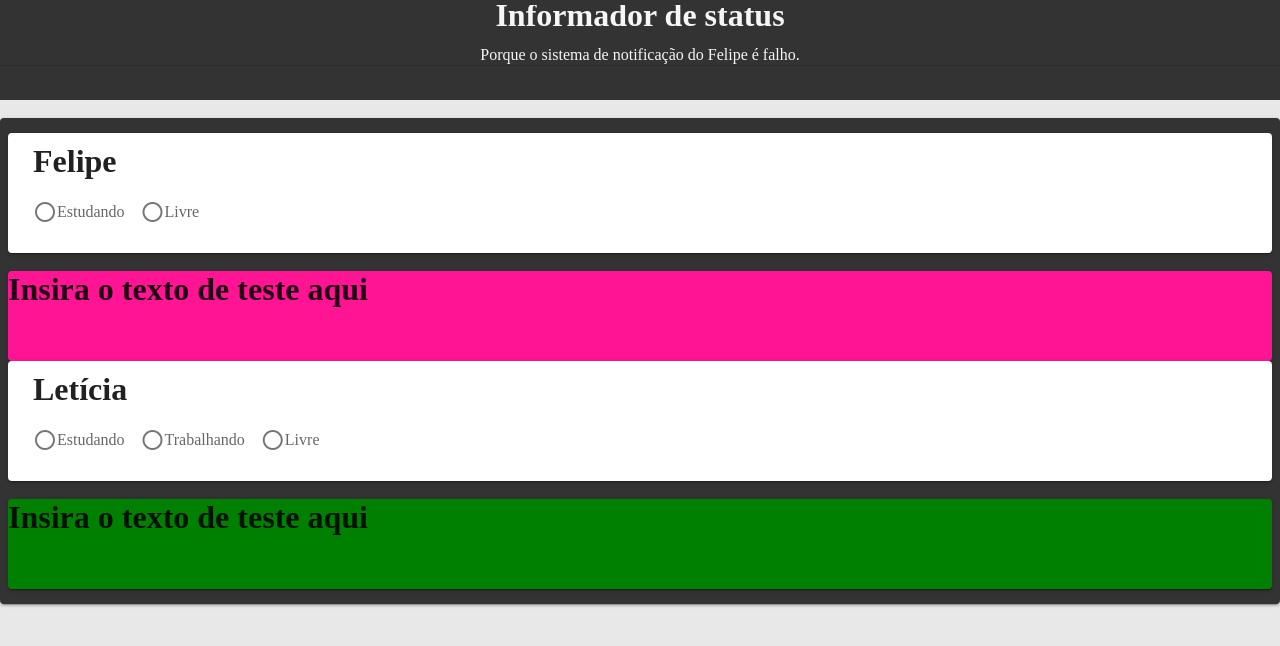
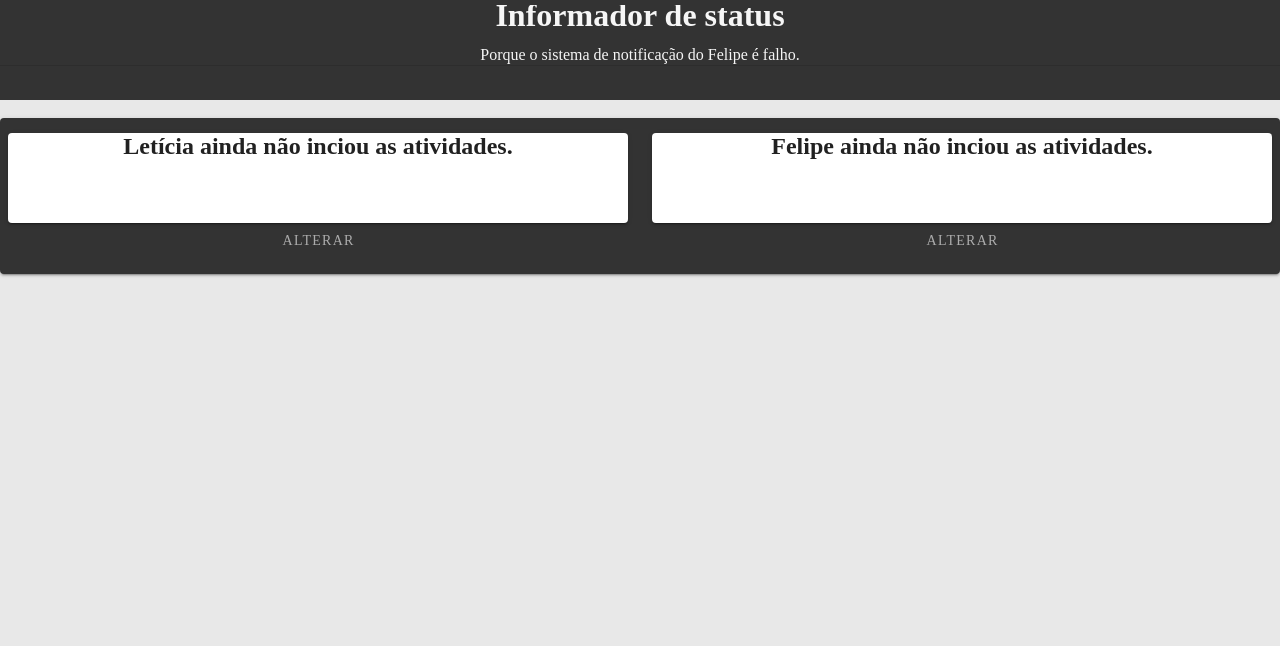
Before and after one commit to LelePG/Compartilhador-de-atividades, a Vue app in the folder app/: page / in a window 1280 px wide. Shown: the top 646 px of the page. Built offline with nearby package versions, Linux system fonts and the light colour scheme.

Commit message:
Inicio da implementacao do router

```diff
--- a/app/src/App.vue
+++ b/app/src/App.vue
@@ -2,7 +2,7 @@
   <div>
     <Cabecalho/>
     <br/>
-    <Corpo/>
+    <PaginaPrincipal/>
 
   </div>
 
@@ -10,12 +10,12 @@
 
 <script>
 import Cabecalho from './components/Cabecalho.vue';
-import Corpo from './components/Corpo.vue'
+import PaginaPrincipal from './paginas/PaginaPrincipal.vue'
 export default {
   name: 'App',
   components: {
     Cabecalho,
-    Corpo
+    PaginaPrincipal
   },
 
   data: () => ({
--- a/app/src/Vuex/Store.js
+++ b/app/src/Vuex/Store.js
@@ -7,11 +7,11 @@ export default new Vuex.Store({
     state:{
         leticia:{
             nome: "Letícia",
-            estado: "livre"
+            estado: ""
         },
         felipe:{
             nome: "Felipe",
-            estado: "estudando"
+            estado: ""
         },
         modificar: ""
     },
--- a/app/src/components/Status.vue
+++ b/app/src/components/Status.vue
@@ -1,6 +1,6 @@
 <template>
   <v-card :class="this.estado" min-height="90px">
-    <h1>Insira o texto de teste aqui</h1>
+    <h2>{{texto}}</h2>
   </v-card>
 </template>
 
@@ -9,6 +9,11 @@ import { mapGetters } from "vuex";
 import { mapMutations } from "vuex";
 
 export default {
+  data: function(){
+    return{
+      texto : `${this.nome} ainda não inciou as atividades.`
+    }
+  },
   props: {
     nome: {
       type: String,
@@ -38,4 +43,7 @@ export default {
 .trabalhando {
   background-color: blue !important;
 }
+h2{
+  text-align: center;
+}
 </style>
--- a/app/src/paginas/PaginaPrincipal.vue
+++ b/app/src/paginas/PaginaPrincipal.vue
@@ -1,12 +1,29 @@
 <template>
-
+  <v-card id="corpo" color="#333333">
+    <v-row>
+      <v-col>
+        <Status nome="Letícia" />
+        <v-btn color="#F6F6F6" block plain>Alterar</v-btn>
+      </v-col>
+      <v-col>
+        <Status nome="Felipe" />
+        <v-btn color="#F6F6F6" plain block>Alterar</v-btn>
+      </v-col>
+    </v-row>
+  </v-card>
 </template>
 
-
 <script>
-
+import Status from "../components/Status.vue";
+export default {
+  components: {
+    Status,
+  },
+};
 </script>
 
 <style>
-
+#corpo {
+  padding: 15px 8px;
+}
 </style>
```
Also changed, not shown: app/src/Router/Router.js (added, +15 -0 lines).
